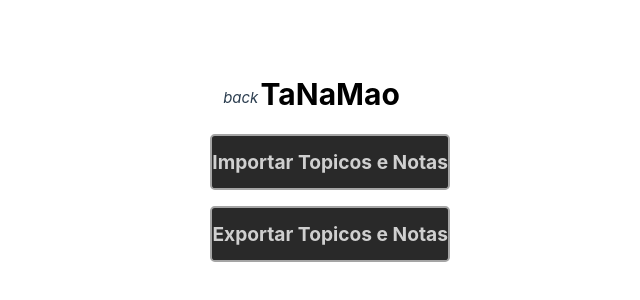
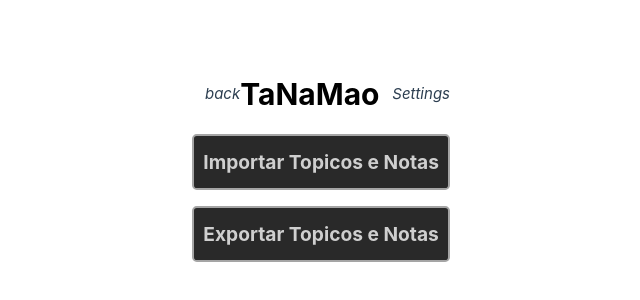
Before and after one commit to Beteenn/tanamao, a Vue app: page /settings in a window 1280 px wide. Shown: the part 226-526 px from the top of the page, without its empty margins (190-830 px from the left). Built offline with nearby package versions, Linux system fonts and the light colour scheme.

Commit message:
FEATURE: Adiciona botao para tela de configuracao no cabecalho

```diff
--- a/src/components/HeaderApp.vue
+++ b/src/components/HeaderApp.vue
@@ -4,7 +4,11 @@ import router from '@/router'
 export default {
   methods: {
     goBack() {
-      router.push('/')
+      router.back()
+    },
+
+    goToSettings() {
+      router.push('/settings')
     }
   },
 
@@ -20,10 +24,16 @@ export default {
 <template>
   <header>
     <div class="container">
-      <span v-if="showBackButton" class="icon-back">
+      <span v-if="showBackButton">
         <i class="icon-item" @click="goBack">back</i>
       </span>
+      <span v-if="!showBackButton">
+        <i class="icon-item"></i>
+      </span>
       <span><h1 class="title">TaNaMao</h1></span>
+      <span class="icon-settings">
+        <i class="icon-item" @click="goToSettings">Settings</i>
+      </span>
     </div>
   </header>
 </template>
@@ -35,10 +45,12 @@ export default {
 
 .container {
   position: relative;
+  display: flex;
+  align-items: center;
+  justify-content: space-between;
 }
 
-.icon-back {
-  position: absolute;
-  padding-top: 1rem;
+.icon-item {
+  cursor: pointers;
 }
 </style>
```
